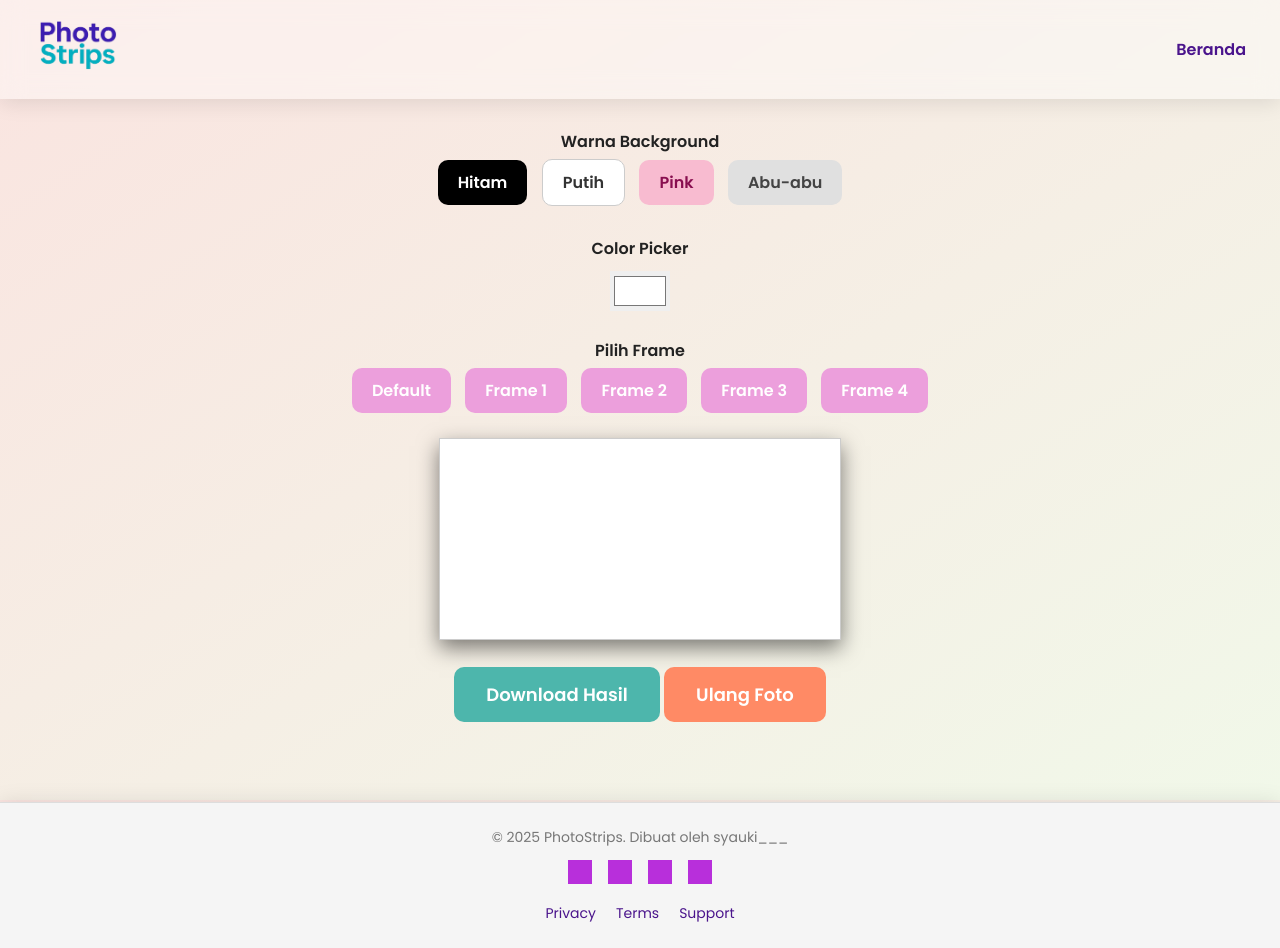
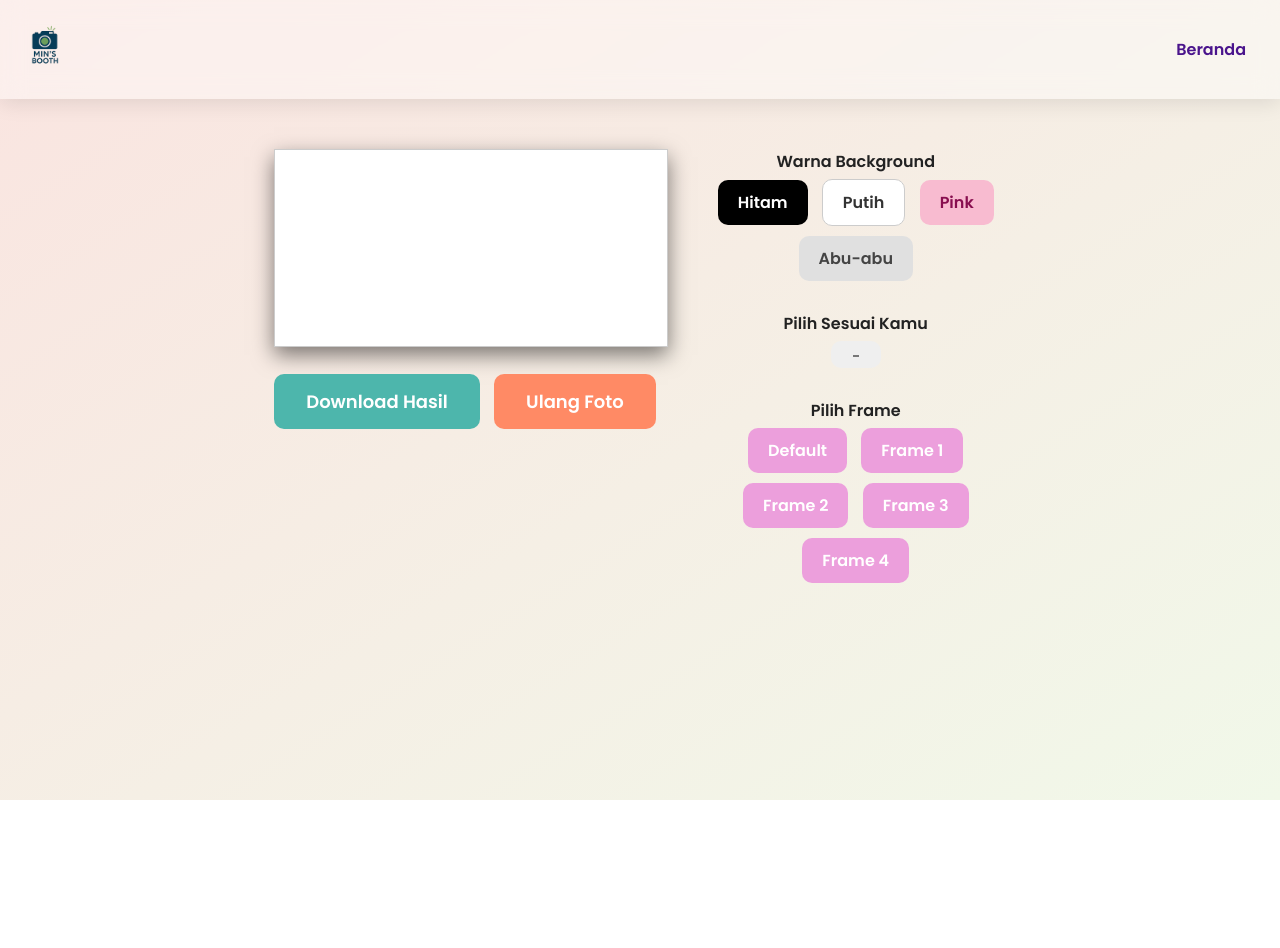
Before and after one commit to Syauki23/photoMinsisee, a plain HTML site: page preview.html in a window 1280 px wide. After the commit the page ends 800 px from the top, so only its background shows below. Drawn offline with Linux system fonts and the light colour scheme; grey boxes are pictures that could not be loaded.

Commit message:
Add files via upload

```diff
--- a/preview.html
+++ b/preview.html
@@ -7,7 +7,6 @@
   <link rel="icon" type="image/png" href="/minss.png" />
   <link href="https://fonts.googleapis.com/css2?family=Poppins:wght@400;600&display=swap" rel="stylesheet" />
   <style>
-    /* === Base Layout === */
     * {
       font-family: 'Poppins', sans-serif;
     }
@@ -15,30 +14,23 @@
     html, body {
       margin: 0;
       padding: 0;
+      min-height: 100vh;
+      background: linear-gradient(to bottom right, #fae4e0, #f1f8e9);
+      color: #222;
+      text-align: center;
+      background-size: cover;
+      background-position: center;
+      background-attachment: fixed;
     }
 
-    body {
-      min-height: 100vh; /* Pastikan tinggi minimal body setinggi layar */
-      background: linear-gradient(to bottom right, #fae4e0, #f1f8e9);
-      color: #222;
-      text-align: center; /* Menjaga teks di tengah */
-      justify-content: flex-start; /* Agar konten dimulai dari atas */
-      background-size: cover; /* Agar background mengisi seluruh layar */
-      background-position: center; /* Memastikan background tetap terpusat */
-      background-attachment: fixed; /* Supaya background tetap saat di-scroll */
-    }
-
-    /* === Navbar === */
     .navbar {
       position: sticky;
       top: 0;
       z-index: 1000;
       background: rgba(255, 255, 255, 0.4);
       backdrop-filter: blur(12px);
-      -webkit-backdrop-filter: blur(12px);
       box-shadow: 0 4px 20px rgba(0, 0, 0, 0.1);
       margin-bottom: 30px;
-      transition: all 0.3s ease-in-out;
       padding: 10px;
     }
 
@@ -87,21 +79,34 @@
       color: #4a148c;
     }
 
-    /* === Canvas + Controls === */
+    .main-container {
+      display: flex;
+      justify-content: center;
+      align-items: flex-start;
+      flex-wrap: wrap;
+      gap: 40px;
+      padding: 20px;
+    }
+
+    .canvas-container {
+      max-width: 400px;
+      text-align: center;
+    }
+
+    .controls-container {
+      max-width: 300px;
+    }
+
     canvas {
       box-shadow: 0 8px 20px rgba(0, 0, 0, 0.5);
       background-color: white;
       width: 100%;
-      max-width: 400px;
       height: auto;
       border: 1px solid #ccc;
     }
 
-    .controls {
-      margin: 20px 0;
-    }
-
-    button {
+    .controls button,
+    .controls input[type="color"] {
       margin: 5px;
       padding: 10px 20px;
       border-radius: 10px;
@@ -144,11 +149,7 @@
       filter: brightness(1.1);
     }
 
-    .tombol {
-      padding-bottom: 80px;
-    }
-
-    a#download, a#reset {
+    .tombol a {
       display: inline-block;
       margin-top: 20px;
       padding: 14px 32px;
@@ -156,6 +157,7 @@
       text-decoration: none;
       border-radius: 10px;
       font-weight: 600;
+      margin-right: 10px;
     }
 
     a#download {
@@ -176,76 +178,12 @@
       background-color: #e64a19;
     }
 
-    input[type="color"] {
-      margin-top: 10px;
-      width: 60px;
-      height: 40px;
-      border: none;
-      cursor: pointer;
+    @media (max-width: 768px) {
+      .main-container {
+        flex-direction: column;
+        align-items: center;
       }
 
-    label {
-      margin-left: 10px;
-      font-weight: 600;
-    }
-
-    /* === Footer === */
-    .footer {
-      margin-top: auto;
-      padding: 24px 16px;
-      background: #f5f5f5;
-      text-align: center;
-      border-top: 1px solid #ddd;
-      box-shadow: 0 0 20px rgba(0, 0, 0, 0.1);
-    }
-
-    .footer-text {
-      margin: 0;
-      font-size: 14px;
-      color: #777;
-    }
-
-    .footer-icons {
-      margin-top: 12px;
-      display: flex;
-      justify-content: center;
-      gap: 16px;
-      flex-wrap: wrap;
-    }
-
-    .footer-icons img {
-      width: 24px;
-      height: 24px;
-      transition: transform 0.2s ease;
-      filter: invert(20%) sepia(88%) saturate(7474%) hue-rotate(276deg) brightness(92%) contrast(94%);
-    }
-
-    .footer-icons img:hover {
-      transform: scale(1.15);
-    }
-
-    .footer-links {
-      margin-top: 12px;
-      display: flex;
-      justify-content: center;
-      gap: 20px;
-      flex-wrap: wrap;
-    }
-
-    .footer-links a {
-      color: #4a148c;
-      text-decoration: none;
-      font-weight: 500;
-      font-size: 14px;
-      transition: color 0.3s ease;
-    }
-
-    .footer-links a:hover {
-      color: #6a1b9a;
-    }
-
-    /* === Responsive === */
-    @media (max-width: 768px) {
       .nav-menu {
         position: absolute;
         top: 70px;
@@ -266,26 +204,6 @@
       .menu-toggle {
         display: block;
       }
-
-      #finalCanvas {
-        max-width: 50%;
-      }
-    }
-
-    @media (max-width: 480px) {
-      .footer-icons {
-        gap: 12px;
-      }
-
-      .footer-links {
-        flex-direction: row;
-        gap: 8px;
-      }
-
-      .footer-links a,
-      .footer-text {
-        font-size: 13px;
-      }
     }
   </style>
 </head>
@@ -293,7 +211,7 @@
 
 <nav class="navbar">
   <div class="nav-container">
-      <div class="logo"><img src="favicon.png" alt="logo" height="50px" /></div>
+    <div class="logo"><img src="minss.png" alt="logo" height="50px" /></div>
     <ul class="nav-menu" id="navMenu">
       <li><a href="index.html">Beranda</a></li>
     </ul>
@@ -301,6 +219,16 @@
   </div>
 </nav>
 
+<div class="main-container">
+  <div class="canvas-container">
+    <canvas id="finalCanvas"></canvas>
+    <div class="tombol">
+      <a id="download" download="fotostrip.png">Download Hasil</a>
+      <a id="reset" href="#" onclick="resetPhoto()"> Ulang Foto</a>
+    </div>
+  </div>
+
+  <div class="controls-container">
     <div class="controls">
       <strong>Warna Background</strong><br />
       <button class="color-button hitam" onclick="setColor('#000000')">Hitam</button>
@@ -308,7 +236,7 @@
       <button class="color-button pink" onclick="setColor('#ffb6c1')">Pink</button>
       <button class="color-button abu-abu" onclick="setColor('#888888')">Abu-abu</button>
       <br /><br />
-    <strong>Color Picker</strong><br />
+      <strong>Pilih Sesuai Kamu</strong><br />
       <input type="color" id="customColorPicker" onchange="setColor(this.value, true)" value="#ffffff" />
       <br /><br />
       <strong>Pilih Frame</strong><br />
@@ -316,29 +244,10 @@
       <button class="frame-button" onclick="setFrame('custom', 'frames/frame1.png')">Frame 1</button>
       <button class="frame-button" onclick="setFrame('custom', 'frames/frame2.png')">Frame 2</button>
       <button class="frame-button" onclick="setFrame('custom', 'frames/frame3.png')">Frame 3</button>
-     <button class="frame-button" onclick="setFrame('custom', 'frames/frame-removebg-preview.png')">Frame 4</button>
+      <button class="frame-button" onclick="setFrame('custom', 'frames/yayaya.png')">Frame 4</button>
     </div>
-
-  <canvas id="finalCanvas"></canvas>
-  <div class="tombol">
-    <a id="download" download="fotostrip.png">Download Hasil</a>
-    <a id="reset" href="#" onclick="resetPhoto()"> Ulang Foto</a>
   </div>
-
-  <footer class="footer">
-    <p class="footer-text">&copy; 2025 PhotoStrips. Dibuat oleh syauki___</p>
-    <div class="footer-icons">
-      <a href="#"><img src="https://cdn.jsdelivr.net/gh/simple-icons/simple-icons/icons/instagram.svg" alt="Instagram" /></a>
-      <a href="#"><img src="https://cdn.jsdelivr.net/gh/simple-icons/simple-icons/icons/facebook.svg" alt="Facebook" /></a>
-      <a href="#"><img src="https://cdn.jsdelivr.net/gh/simple-icons/simple-icons/icons/x.svg" alt="Twitter" /></a>
-      <a href="#"><img src="https://cdn.jsdelivr.net/gh/simple-icons/simple-icons/icons/gmail.svg" alt="Email" /></a>
 </div>
-    <div class="footer-links">
-      <a href="#">Privacy</a>
-      <a href="#">Terms</a>
-      <a href="#">Support</a>
-    </div>
-  </footer>
 
 <script>
 const canvas = document.getElementById("finalCanvas");
@@ -363,7 +272,7 @@
   if (src.includes("frame1.png")) color = "#169d53";
   else if (src.includes("frame2.png")) color = "#e5e6d9";
   else if (src.includes("frame3.png")) color = "#272323";
-      else if (src.includes("frame4.png")) color = "#273223";
+  else if (src.includes("hindiaa.png")) color = "#363938";
 
   renderCanvas();
 }
@@ -416,13 +325,7 @@
         ctx.fillRect(0, offsetY + topThickness, sideThickness, photoHeight);
         ctx.fillRect(totalWidth - sideThickness, offsetY + topThickness, sideThickness, photoHeight);
 
-            ctx.drawImage(
-              img, sx, sy, sWidth, sHeight,
-              sideThickness,
-              offsetY + topThickness,
-              photoWidth,
-              photoHeight
-            );
+        ctx.drawImage(img, sx, sy, sWidth, sHeight, sideThickness, offsetY + topThickness, photoWidth, photoHeight);
 
         loaded++;
         if (loaded === 3) {
@@ -452,13 +355,9 @@
 }
 
 renderCanvas();
-  </script>
 
-  <script>
-    const toggle = document.getElementById("menuToggle");
-    const navMenu = document.getElementById("navMenu");
-    toggle.addEventListener("click", () => {
-      navMenu.classList.toggle("show");
+document.getElementById("menuToggle").addEventListener("click", () => {
+  document.getElementById("navMenu").classList.toggle("show");
 });
 </script>
 
```
Also changed, not shown: frames/hindia.png (added), frames/hindiaa.png (added), frames/yayaya.png (added). Lines whose indentation alone changed are shown as unchanged.
